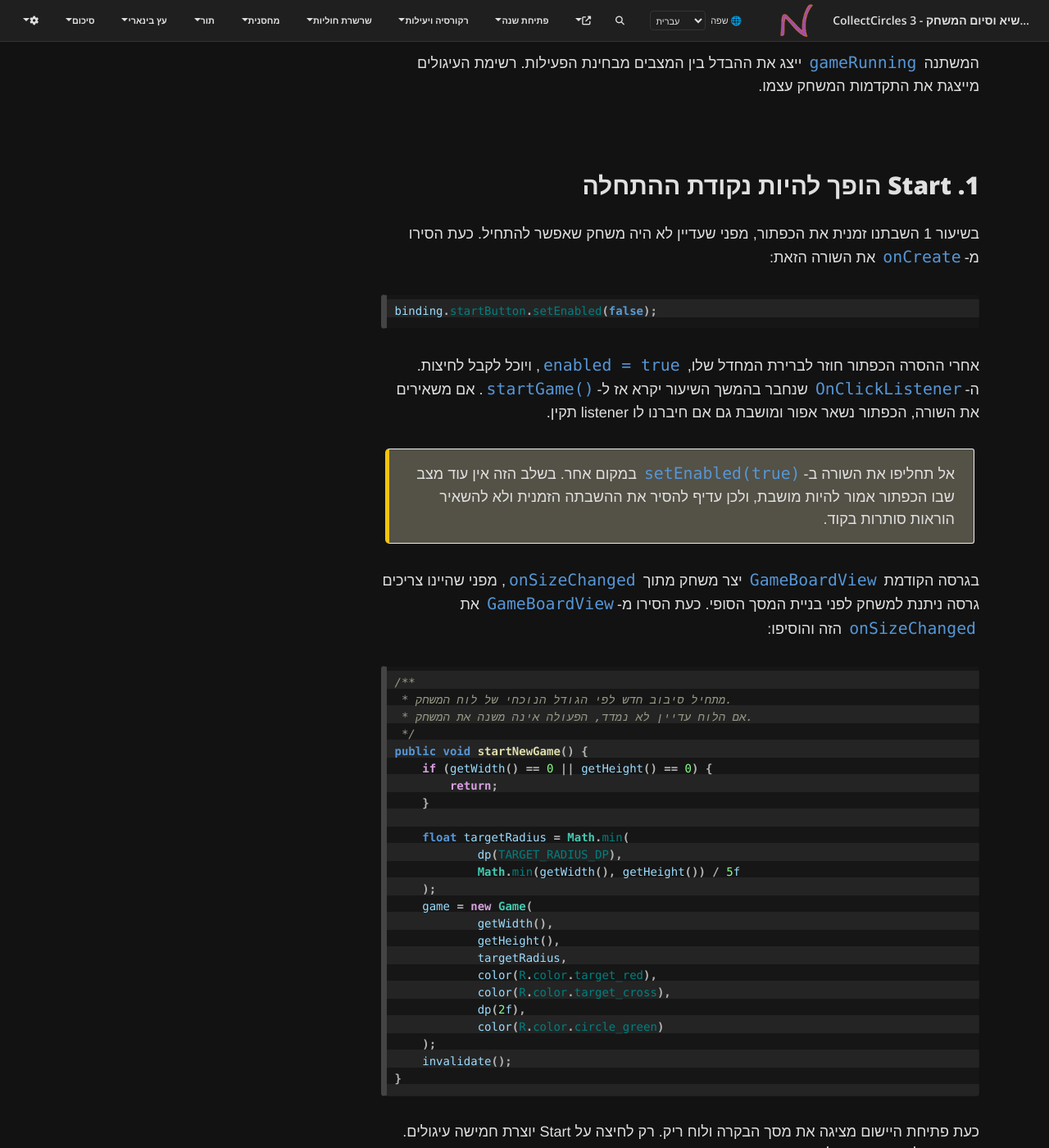
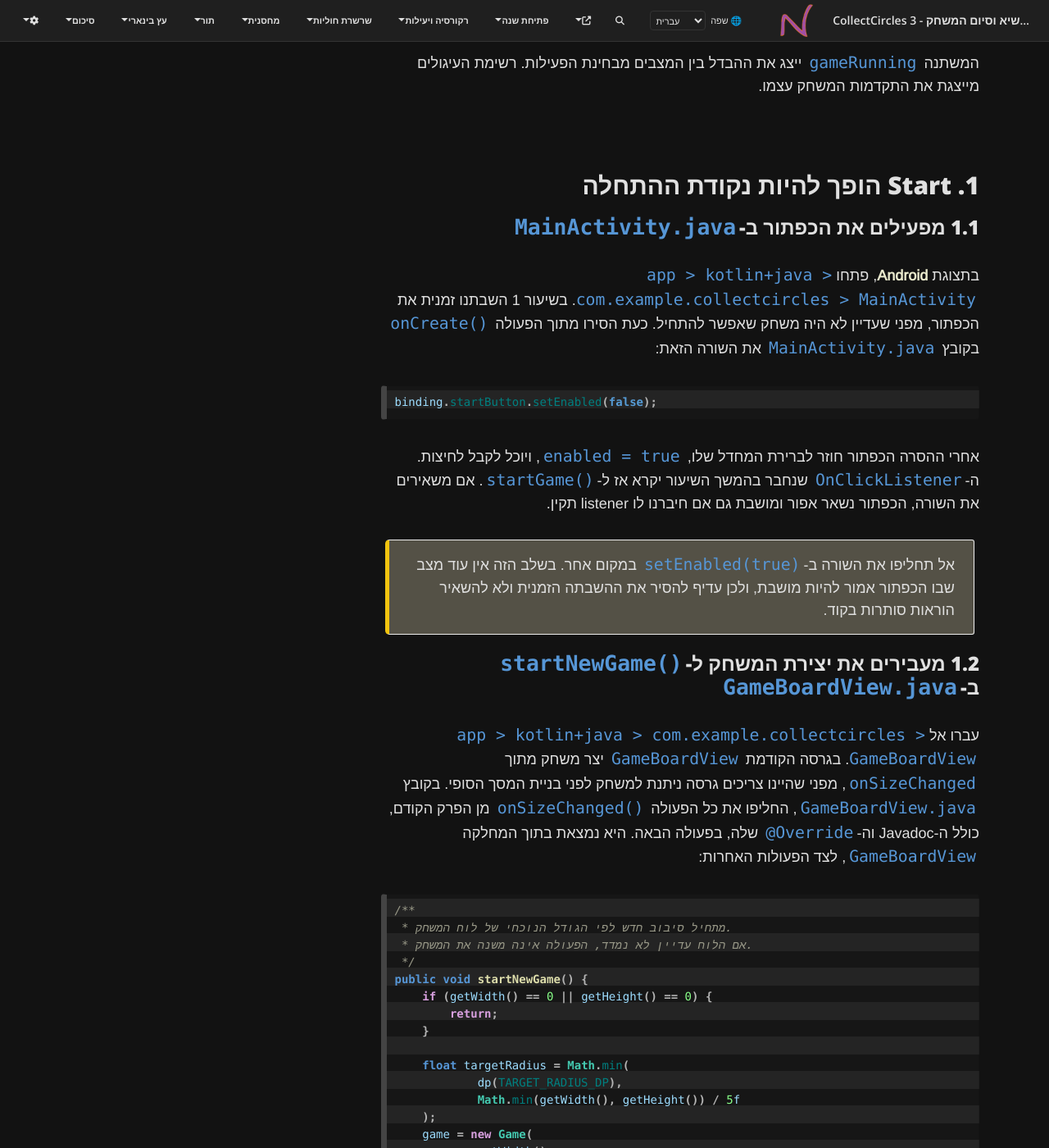
Before and after one commit to 3strategy/BeautifulMivney, a Jekyll site: the page built from android/CollectCircles/03.collect-circles-finish.md, in a window 1280 px wide and 1400 px high, scrolled down 1667 px. Shown: the whole window at 82% size. Built offline with Jekyll 4.4.1, drawn with Linux system fonts in a browser that asks for light colours; comment, search, counter and statistics services are not loaded; some of the changed text lies outside the part shown.

Commit message:
update 03 of CollectCircles

````diff
--- a/android/CollectCircles/03.collect-circles-finish.md
+++ b/android/CollectCircles/03.collect-circles-finish.md
@@ -48,8 +48,11 @@
 
 ## 1. Start הופך להיות נקודת ההתחלה
 
+### 1.1 מפעילים את הכפתור ב-`MainActivity.java`
+
+בתצוגת **Android**, פתחו `app > kotlin+java > com.example.collectcircles > MainActivity`.
 בשיעור 1 השבתנו זמנית את הכפתור, מפני שעדיין לא היה משחק שאפשר להתחיל. כעת
-הסירו מ-`onCreate` את השורה הזאת:
+הסירו מתוך הפעולה `onCreate()` בקובץ `MainActivity.java` את השורה הזאת:
 
 ```java
 binding.startButton.setEnabled(false);
@@ -64,8 +67,13 @@
 הכפתור אמור להיות מושבת, ולכן עדיף להסיר את ההשבתה הזמנית ולא להשאיר הוראות
 סותרות בקוד.
 
+### 1.2 מעבירים את יצירת המשחק ל-`startNewGame()` ב-`GameBoardView.java`
+
+עברו אל `app > kotlin+java > com.example.collectcircles > GameBoardView`.
 בגרסה הקודמת `GameBoardView` יצר משחק מתוך `onSizeChanged`, מפני שהיינו צריכים
-גרסה ניתנת למשחק לפני בניית המסך הסופי. כעת הסירו מ-`GameBoardView` את `onSizeChanged` הזה והוסיפו:
+גרסה ניתנת למשחק לפני בניית המסך הסופי. בקובץ `GameBoardView.java`, החליפו את
+כל הפעולה `onSizeChanged()` מן הפרק הקודם, כולל ה-Javadoc וה-`@Override` שלה,
+בפעולה הבאה. היא נמצאת בתוך המחלקה `GameBoardView`, לצד הפעולות האחרות:
 
 ```java
 /**
@@ -102,10 +110,12 @@
 אירוע תצוגה ולא בקשה להתחיל סיבוב. כעת רק פעולה מפורשת של המשתמש משנה את מצב
 המשחק מ"לפני התחלה" ל"פעיל".
 
-## 2. מודיעים לפעילות שהמשחק הסתיים (עדיין ב-GameBoardView)
+## 2. מודיעים לפעילות שהמשחק הסתיים — `GameBoardView.java`
 
 ה-`View` יודע מתי הרשימה התרוקנה, אבל `MainActivity` היא המקום הטבעי לעדכן
-תוויות, לשמור העדפות ולהציג dialog.  ב-`GameBoardView` נשמור `Runnable` שהפעילות תיתן ל-View:
+תוויות, לשמור העדפות ולהציג dialog. המשיכו בקובץ `GameBoardView.java`.
+הוסיפו את השדה `onGameFinished` לצד שדות המחלקה הקיימים, ואת הפעולה
+`setOnGameFinishedListener()` כפעולה נפרדת בתוך המחלקה, מחוץ לכל פעולה אחרת:
 
 ```java
 private Runnable onGameFinished;
@@ -120,7 +130,8 @@
 }
 ```
 
-בתוך `ACTION_UP` ב-`GameBoardView`, החליפו את כל הקוד הישן של המקרה הזה בקטע
+באותו קובץ, בתוך `onTouchEvent()`, מצאו את `case MotionEvent.ACTION_UP:`
+והחליפו את כל הקוד הישן של המקרה הזה בקטע
 הבא. חשוב להחליף ולא רק להוסיף: בכל שחרור מזיזים את העיגול אל מיקום האצבע
 האחרון, ואז קוראים ל-`releaseSelectedCircle()` **פעם אחת בלבד** ושומרים את
 התוצאה:
@@ -154,9 +165,10 @@
 הודעה. `Runnable` מתאים כאן מפני שאין צורך להעביר נתונים; הפעילות יכולה לחשב
 את הזמן הסופי מן השעון שלה.
 
-## 3. מוסיפים מחרוזות למסך הסופי
+## 3. מוסיפים מחרוזות למסך הסופי — `strings.xml`
 
-הוסיפו ל-`strings.xml`:
+פתחו `app > res > values > strings.xml`. הוסיפו את המחרוזות הבאות בתוך
+`<resources>`, לפני תג הסגירה `</resources>`, לצד המחרוזות מן הפרקים הקודמים:
 
 ```xml
 <string name="elapsed_time_format">Time: %1$.3f s</string>
@@ -170,9 +182,11 @@
 `%1$.3f` פירושו: קחו את הפרמטר הראשון והציגו אותו כמספר עשרוני עם שלוש ספרות
 אחרי הנקודה. הטקסט נמצא במשאבים, ולכן אפשר לתרגם אותו בעתיד בלי לערוך Java.
 
-## 4. מכינים את השעון ואת השיא
+## 4. מכינים את השעון ואת השיא — `MainActivity.java`
 
-ב-`MainActivity` הוסיפו imports:
+חזרו אל `app > kotlin+java > com.example.collectcircles > MainActivity`.
+מכאן ועד סוף סעיף 9 כל עריכות Java הן בקובץ `MainActivity.java`.
+בראש הקובץ, לצד פקודות ה-`import` הקיימות ולפני הכרזת המחלקה, הוסיפו:
 
 ```java
 import android.content.SharedPreferences;
@@ -181,7 +195,8 @@
 import com.google.android.material.dialog.MaterialAlertDialogBuilder;
 ```
 
-הוסיפו קבועים ושדות:
+בתוך המחלקה `MainActivity`, אחרי שדה ה-`binding` הקיים ולפני `onCreate()`,
+הוסיפו את הקבועים והשדות הבאים. הם שדות של המחלקה, מחוץ לכל פעולה:
 
 ```java
 private static final String PREFERENCES_NAME =
@@ -224,9 +239,13 @@
 רענון יתרחש בדיוק בזמן; ה-UI יכול להיות עסוק ואף להיעצר כשהיישום ברקע. הפרש
 בין שתי קריאות שעון נשאר נכון גם כאשר דילגנו על רענונים.
 
-## 5. מרעננים את התווית בעזרת `Runnable`
+## 5. מרעננים את התווית בעזרת `Runnable` — `MainActivity.java`
 
 ### לפני הקוד: מהו `Runnable`?
+
+{: .box-note}
+שני הקטעים הבאים — הגדרת הממשק `Runnable` והדוגמה `sayHello` — הם להסבר בלבד.
+אין להוסיף אותם לפרויקט. נחזור לעריכת `MainActivity.java` בשדה `timerUpdate` שבהמשך הסעיף.
 
 `Runnable` הוא ממשק Java קטן שמייצג **פעולה שאפשר להריץ**. יש בו פעולה אחת
 בלבד, `run()`:
@@ -280,7 +299,9 @@
 כ-callback ומופעלת פעם אחת כשהמשחק מסתיים; `timerUpdate` היא פעולה שמתזמנת את
 עצמה שוב ושוב כל עוד המשחק פעיל.
 
-הוסיפו שדה:
+כעת הוסיפו בקובץ `MainActivity.java` את השדה `timerUpdate`, אחרי השדות מסעיף 4
+ולפני `onCreate()`. השדה כולו, כולל המחלקה האנונימית שבתוכו, נמצא בתוך
+`MainActivity` ומחוץ לפעולות שלה:
 
 ```java
 private final Runnable timerUpdate = new Runnable() {
@@ -320,9 +341,9 @@
 ה-`Runnable` אינה השעון. היא רק מזכירה לנו לרענן את המסך. הזמן המדויק תמיד
 מחושב מחדש מן השעון המונוטוני. לכן עיכוב קטן ברענון אינו מצטבר לשגיאת זמן.
 
-## 6. מחברים את המסך ב-`onCreate`
+## 6. מחברים את המסך ב-`onCreate()` — `MainActivity.java`
 
-בתוך `onCreate`, מצאו את כל בלוק ה־insets שהתבנית של Android Studio יצרה. אל
+בקובץ `MainActivity.java`, בתוך הפעולה הקיימת `onCreate()`, מצאו את כל בלוק ה־insets שהתבנית של Android Studio יצרה. אל
 תדביקו מיד אחרי השורה שמחשבת את `systemBars`. המשיכו עד השורה `});`, שסוגרת את
 ה־lambda ואת הקריאה ל־`setOnApplyWindowInsetsListener`, והוסיפו את קוד האתחול
 **אחריה**. הדיפ הבא מציג גם את הקוד הקיים וגם את המקום המדויק של התוספת:
@@ -366,9 +387,11 @@
 `this::finishGame` היא method reference: כאשר ה-View מודיע שהמשחק הסתיים,
 Android מפעילה את `finishGame()` של הפעילות.
 
-## 7. מתחילים או מאתחלים משחק
+## 7. מתחילים או מאתחלים משחק — `MainActivity.java`
 
-הוסיפו:
+באותו קובץ, `MainActivity.java`, הוסיפו את הפעולה `startGame()` אחרי הסוגר
+שמסיים את `onCreate()` ולפני הסוגר האחרון של המחלקה. זו פעולה נפרדת של
+`MainActivity`, מחוץ ל-`onCreate()`:
 
 ```java
 /**
@@ -395,11 +418,13 @@
 קובעים זמן התחלה ומסמנים שהמשחק פעיל, ולבסוף מתחילים רענון יחיד. מאותו רגע
 כל חישוב זמן שייך לסיבוב החדש בלבד.
 
-## 8. מסיימים, משווים ושומרים (עבודה על MainActivity.java)
+## 8. מסיימים, משווים ושומרים — `MainActivity.java`
 
 ### 8.1 פעולות תצוגה הקטנות
 
-הוסיפו בסוף המחלקה:
+המשיכו בקובץ `MainActivity.java`. הוסיפו את שלוש פעולות העזר הבאות אחרי
+`startGame()`, בתוך המחלקה `MainActivity` ולפני הסוגר האחרון שלה.
+כל אחת מהן היא פעולה נפרדת, מחוץ ל-`startGame()` ול-`onCreate()`:
 
 ```java
 /**
@@ -445,7 +470,8 @@
 
 ### 8.2 finishGame הקורא לפעולות הקטנות
 
-הוסיפו מעל הפעולות הקטנות האלו:
+באותו קובץ, `MainActivity.java`, הוסיפו את `finishGame()` בין סוף `startGame()`
+לבין ה-Javadoc של `showElapsedTime()` מסעיף 8.1. זו פעולה נפרדת בתוך המחלקה:
 
 ```java
 /**
@@ -495,9 +521,12 @@
 
 **הרצה לבדיקה** הקוד בשלב זה אמור להתקמפל ולרוץ.
 
-## 9. ניקוי בטוח במחזור החיים
+## 9. ניקוי בטוח במחזור החיים — `MainActivity.java`
 
-כאשר המשתמש עובר ליישום אחר, אין טעם לעדכן תווית שאינה נראית. הוסיפו:
+כאשר המשתמש עובר ליישום אחר, אין טעם לעדכן תווית שאינה נראית. בקובץ
+`MainActivity.java`, הוסיפו את `onStart()` ואת `onStop()` אחרי פעולות העזר
+מסעיף 8 ולפני הסוגר האחרון של המחלקה. אלו פעולות נפרדות של `MainActivity`,
+מחוץ לכל פעולה אחרת:
 
 ```java
 /**
````
Also changed, not shown: android/CollectCircles/en/03.collect-circles-finish.md (+32 -21 lines).
